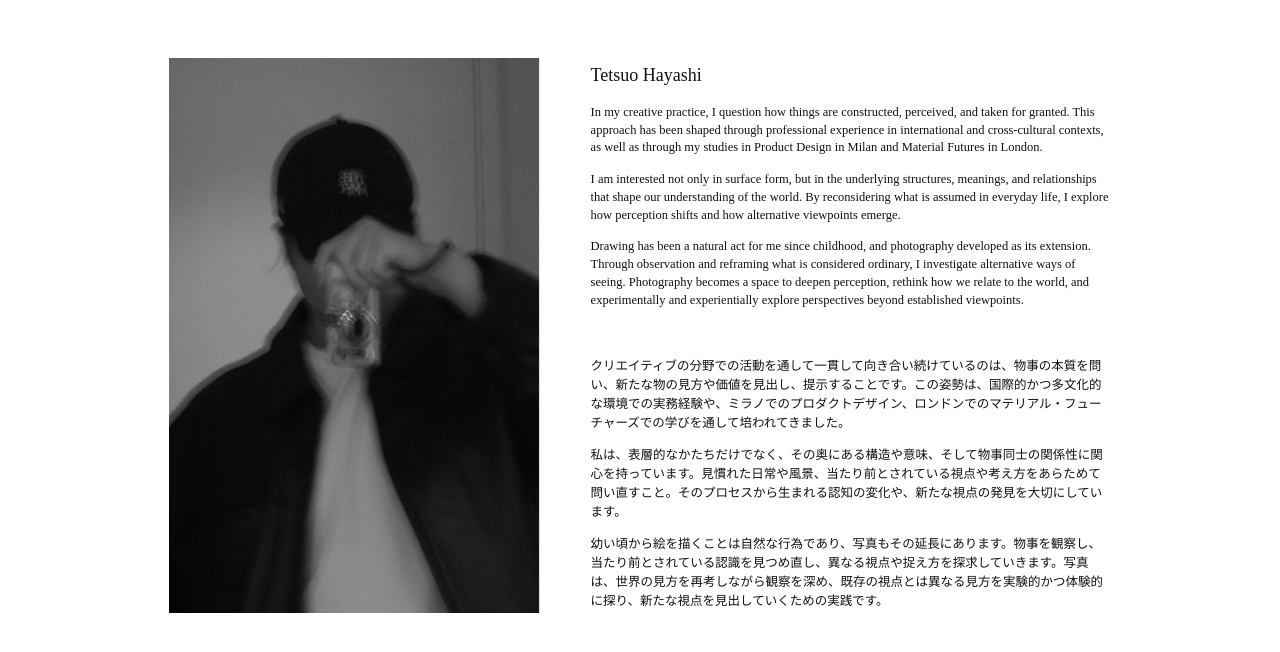
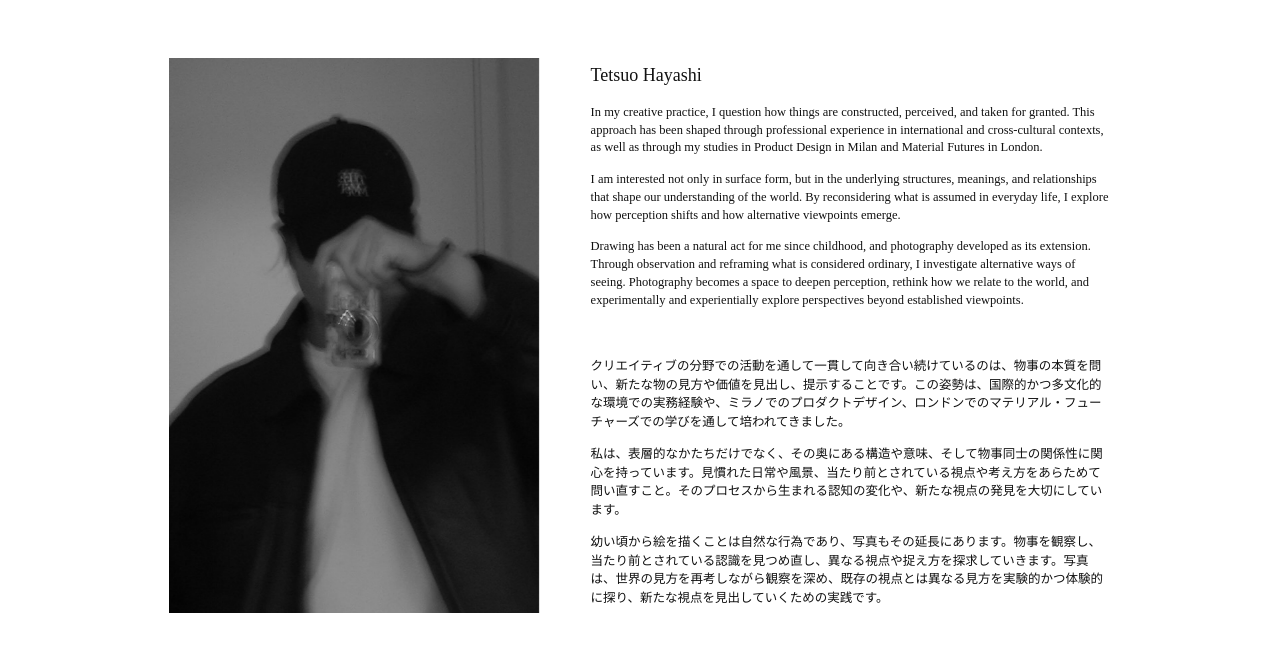
Before and after one commit to Tetsuography/Tetsuography, a website: page about.html in a window 1280 px wide. Shown: the part 66-718 px from the top of the page. Drawn offline with Linux system fonts and the light colour scheme.

Commit message:
Update style.css

```diff
--- a/style.css
+++ b/style.css
@@ -424,7 +424,7 @@ body.cursor-hover .custom-cursor {
 }
 
 .about-copy p.jp {
-  line-height: 1.50;
+  line-height: 1.48;
 }
 
 /* ===============================
```
